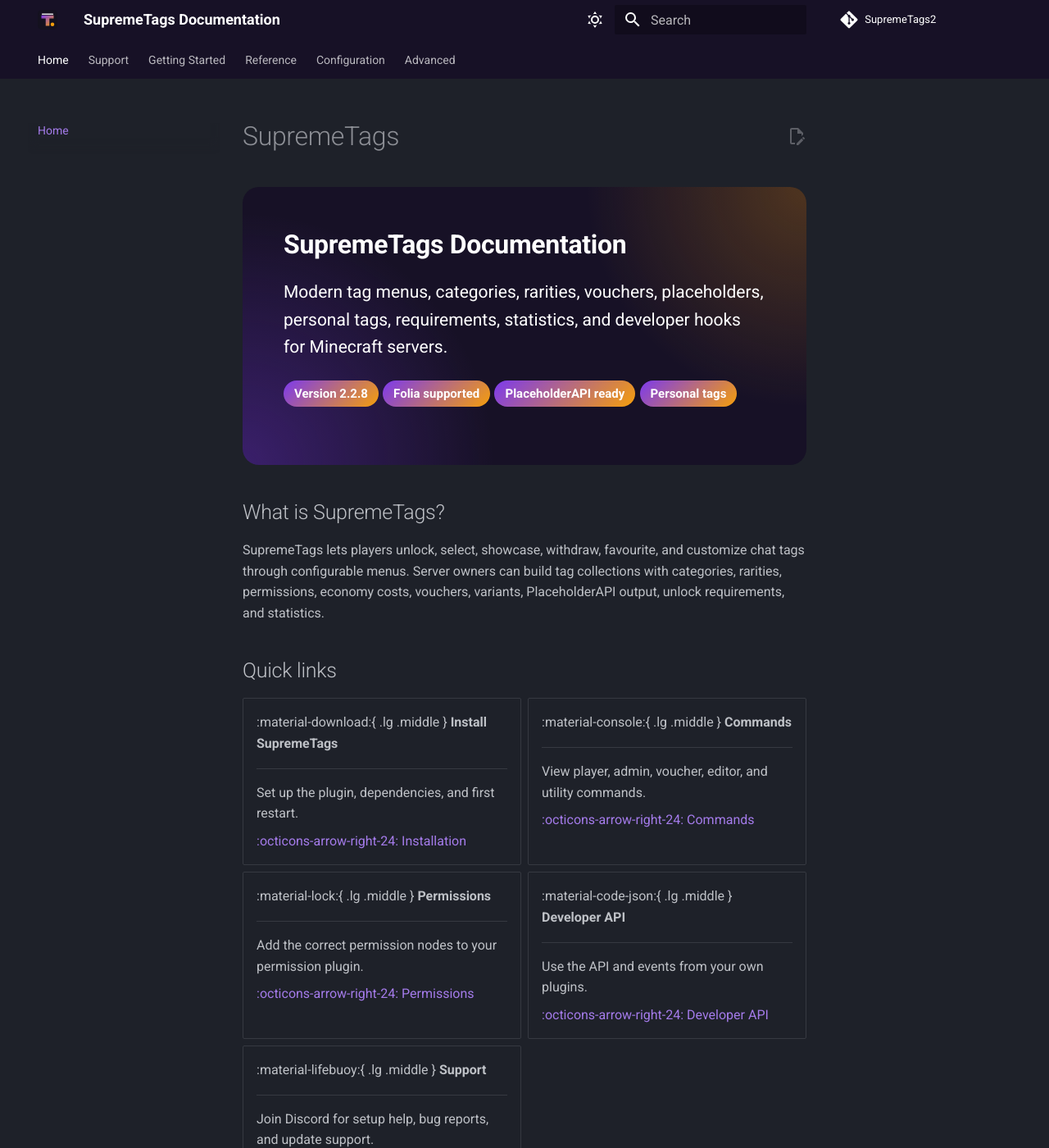
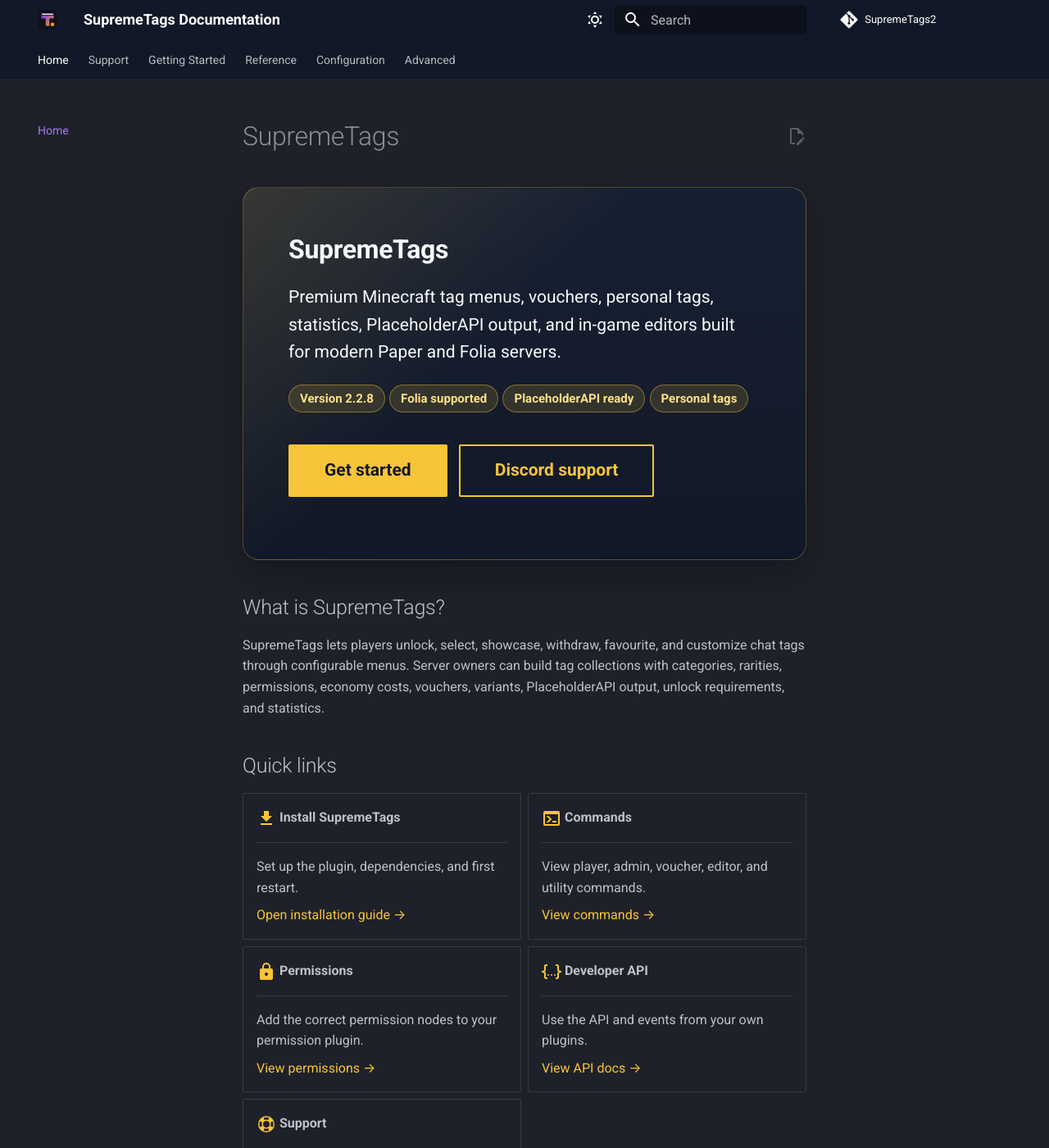
Before and after one commit to ScapeCodes/SupremeTags, an MkDocs documentation site: the page built from docs/index.md, in a window 1280 px wide and 1400 px high. Shown: the whole window at 82% size. Built offline with MkDocs 1.6.1 and Material for MkDocs 9.7.7, drawn with Linux system fonts in a browser that asks for light colours; comment, search, counter and statistics services are not loaded; the version menu is left out; some of the changed text lies outside the part shown.

Commit message:
Add files via upload

```diff
--- a/docs/assets/stylesheets/extra.css
+++ b/docs/assets/stylesheets/extra.css
@@ -1,24 +1,38 @@
 :root {
-  --st-gradient: linear-gradient(135deg, #7c3aed 0%, #f59e0b 100%);
+  --st-bg: #111827;
+  --st-panel: #151c2e;
+  --st-gold: #f8c43a;
+  --st-gold-dark: #d99612;
+  --st-purple: #7c3aed;
+  --st-text: #f8fafc;
 }
 
 .md-header,
 .md-tabs {
-  background: #171126;
+  background: #111827;
+}
+
+.md-typeset a {
+  color: var(--st-gold);
+}
+
+.md-typeset a:hover {
+  color: #ffe08a;
 }
 
 .hero {
   border-radius: 1rem;
-  padding: 2.5rem;
+  padding: 2.75rem;
   background:
-    radial-gradient(circle at top right, rgba(245, 158, 11, .25), transparent 35%),
-    radial-gradient(circle at bottom left, rgba(124, 58, 237, .35), transparent 40%),
-    #171126;
-  color: white;
+    linear-gradient(135deg, rgba(248, 196, 58, .14), transparent 42%),
+    linear-gradient(180deg, #172033 0%, #111827 100%);
+  border: 1px solid rgba(248, 196, 58, .28);
+  box-shadow: 0 18px 45px rgba(0, 0, 0, .28);
+  color: var(--st-text);
 }
 
 .hero h1 {
-  color: white;
+  color: var(--st-text);
   font-weight: 800;
   margin-bottom: .5rem;
 }
@@ -28,16 +42,49 @@
   max-width: 48rem;
 }
 
+.hero .md-button {
+  margin-top: .9rem;
+  margin-right: .45rem;
+  border-color: var(--st-gold);
+  color: var(--st-gold);
+}
+
+.hero .md-button--primary {
+  background: var(--st-gold);
+  border-color: var(--st-gold);
+  color: #111827;
+}
+
+.hero .md-button:hover,
+.hero .md-button--primary:hover {
+  background: #ffe08a;
+  border-color: #ffe08a;
+  color: #111827;
+}
+
 .grid.cards > ul > li {
   border-radius: .75rem;
+  border: 1px solid rgba(248, 196, 58, .16);
+  transition: border-color .18s ease, transform .18s ease, box-shadow .18s ease;
+}
+
+.grid.cards > ul > li:hover {
+  border-color: rgba(248, 196, 58, .55);
+  box-shadow: 0 10px 28px rgba(0, 0, 0, .18);
+  transform: translateY(-2px);
+}
+
+.grid.cards .twemoji {
+  color: var(--st-gold);
 }
 
 .st-badge {
   display: inline-block;
   border-radius: 999px;
   padding: .2rem .65rem;
-  background: var(--st-gradient);
-  color: white;
+  background: rgba(248, 196, 58, .14);
+  border: 1px solid rgba(248, 196, 58, .42);
+  color: #ffe08a;
   font-size: .75rem;
   font-weight: 700;
 }
--- a/docs/index.md
+++ b/docs/index.md
@@ -2,11 +2,13 @@
 
 <div class="hero" markdown>
 
-# SupremeTags Documentation
+# SupremeTags
 
-Modern tag menus, categories, rarities, vouchers, placeholders, personal tags, requirements, statistics, and developer hooks for Minecraft servers.
+Premium Minecraft tag menus, vouchers, personal tags, statistics, PlaceholderAPI output, and in-game editors built for modern Paper and Folia servers.
 
 <span class="st-badge">Version 2.2.8</span> <span class="st-badge">Folia supported</span> <span class="st-badge">PlaceholderAPI ready</span> <span class="st-badge">Personal tags</span>
+
+[Get started](quick-start.md){ .md-button .md-button--primary } [Discord support](https://discord.gg/PHpuzZS){ .md-button }
 
 </div>
 
@@ -24,7 +26,7 @@ SupremeTags lets players unlock, select, showcase, withdraw, favourite, and cust
 
     Set up the plugin, dependencies, and first restart.
 
-    [:octicons-arrow-right-24: Installation](installation.md)
+    [Open installation guide →](installation.md)
 
 -   :material-console:{ .lg .middle } **Commands**
 
@@ -32,7 +34,7 @@ SupremeTags lets players unlock, select, showcase, withdraw, favourite, and cust
 
     View player, admin, voucher, editor, and utility commands.
 
-    [:octicons-arrow-right-24: Commands](commands.md)
+    [View commands →](commands.md)
 
 -   :material-lock:{ .lg .middle } **Permissions**
 
@@ -40,7 +42,7 @@ SupremeTags lets players unlock, select, showcase, withdraw, favourite, and cust
 
     Add the correct permission nodes to your permission plugin.
 
-    [:octicons-arrow-right-24: Permissions](permissions.md)
+    [View permissions →](permissions.md)
 
 -   :material-code-json:{ .lg .middle } **Developer API**
 
@@ -48,7 +50,7 @@ SupremeTags lets players unlock, select, showcase, withdraw, favourite, and cust
 
     Use the API and events from your own plugins.
 
-    [:octicons-arrow-right-24: Developer API](api.md)
+    [View API docs →](api.md)
 
 -   :material-lifebuoy:{ .lg .middle } **Support**
 
@@ -56,7 +58,7 @@ SupremeTags lets players unlock, select, showcase, withdraw, favourite, and cust
 
     Join Discord for setup help, bug reports, and update support.
 
-    [:octicons-arrow-right-24: Discord Support](https://discord.gg/PHpuzZS)
+    [Join Discord →](https://discord.gg/PHpuzZS)
 
 </div>
 
--- a/mkdocs.yml
+++ b/mkdocs.yml
@@ -58,6 +58,9 @@ markdown_extensions:
   - pymdownx.highlight:
       anchor_linenums: true
   - pymdownx.inlinehilite
+  - pymdownx.emoji:
+      emoji_index: !!python/name:material.extensions.emoji.twemoji
+      emoji_generator: !!python/name:material.extensions.emoji.to_svg
   - pymdownx.snippets
   - pymdownx.tabbed:
       alternate_style: true
```
